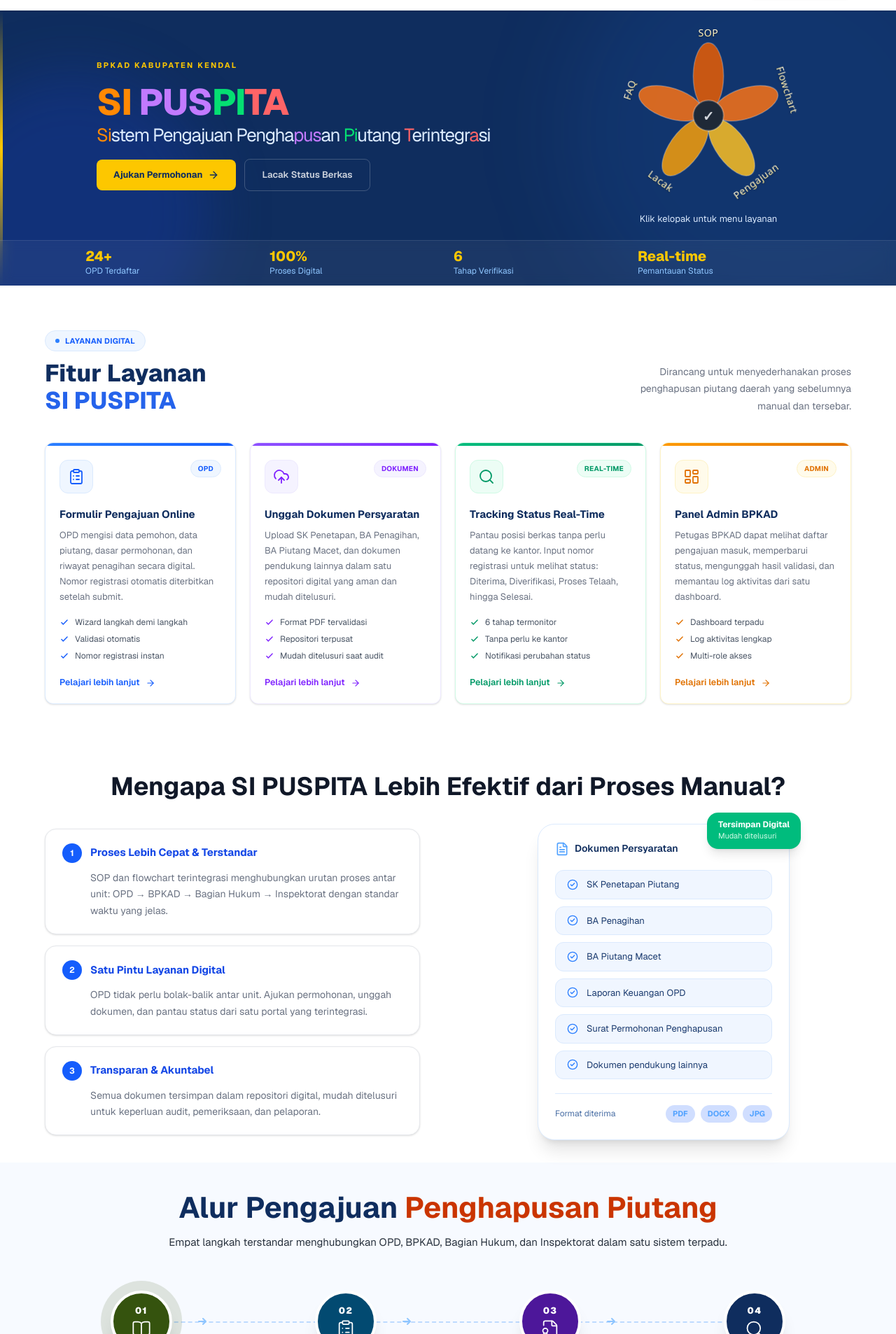
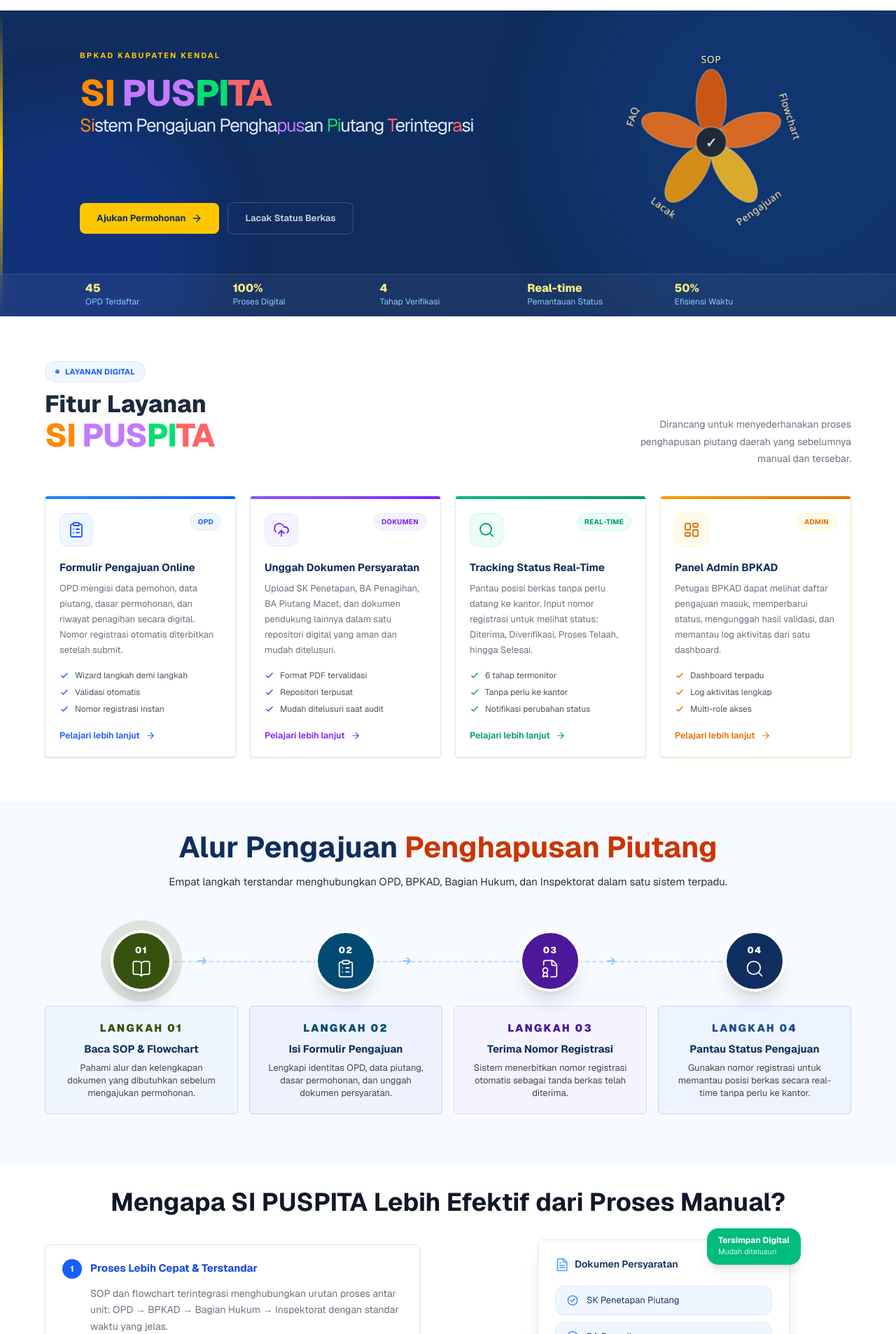
Before and after one commit to farizbaiquni/si-puspita, a Next.js app: page /homepage in a window 1280 px wide. Shown: the part 54-1960 px from the top of the page at 70% size. Built offline with nearby package versions, Linux system fonts and the light colour scheme.

Commit message:
improve homepage

```diff
--- a/src/app/homepage/page.tsx
+++ b/src/app/homepage/page.tsx
@@ -8,23 +8,18 @@ import {
   UploadCloud,
   LayoutDashboard,
   Phone,
-  ChevronDown,
   Menu,
   X,
   CheckCircle2,
-  Clock,
   BookOpen,
   ClipboardList,
   Bell,
-  ShieldCheck,
   FileSearch,
   FileBadge,
   Building2,
   LogIn,
   Eye,
   EyeOff,
-  KeyRound,
-  User,
 } from "lucide-react";
 import { useEffect, useState } from "react";
 import Image from "next/image";
@@ -152,6 +147,40 @@ const WARNA_KELOPAK = ["#e85d04", "#f97316", "#fbbf24", "#f59e0b", "#f97316"];
 const SUDUT_KELOPAK = [0, 72, 144, 216, 288];
 
 // ─── Bunga Modal — Content Components ────────────────────────────────────────
+
+function SiPuspitaHeading({
+  showSlogan = true,
+  size = "lg",
+}: {
+  showSlogan?: boolean;
+  size?: "sm" | "md" | "lg" | "xl";
+}) {
+  const s = {
+    sm: { h: "text-[32px] lg:text-[40px]", sl: "text-[18px] lg:text-[22px]" },
+    md: { h: "text-[36px] lg:text-[46px]", sl: "text-[20px] lg:text-[24px]" },
+    lg: { h: "text-[40px] lg:text-[52px]", sl: "text-[22px] lg:text-[26px]" },
+    xl: { h: "text-[48px] lg:text-[60px]", sl: "text-[24px] lg:text-[30px]" },
+  }[size];
+
+  return (
+    <h1 className={`mb-5 leading-[1.1] font-extrabold tracking-tight ${s.h}`}>
+      <span className="text-orange-400">SI </span>
+      <span className="text-purple-400">PUS</span>
+      <span className="text-green-400">PI</span>
+      <span className="text-red-400">TA</span>
+
+      {showSlogan && (
+        <span className={`mt-1 block font-normal text-blue-100 ${s.sl}`}>
+          <span className="text-orange-400">Si</span>stem Pengajuan Pengha
+          <span className="text-purple-400">pus</span>an{" "}
+          <span className="text-green-400">Pi</span>utang{" "}
+          <span className="text-red-400">T</span>erintegr
+          <span className="text-red-400">a</span>si
+        </span>
+      )}
+    </h1>
+  );
+}
 
 function ModalSOP() {
   return (
@@ -702,15 +731,6 @@ const NAV_LINKS = [
   { label: "Kontak Layanan", hasDropdown: false, href: "#kontak" },
 ];
 
-const STAKEHOLDERS = [
-  "OPD Pemohon",
-  "BPKAD Kendal",
-  "Bagian Hukum",
-  "Inspektorat",
-  "TPUPPD",
-  "PUPN",
-];
-
 const FITUR = [
   {
     icon: <ClipboardList strokeWidth={1.8} />,
@@ -815,63 +835,6 @@ const ALUR = [
   },
 ];
 
-const STATUS_LIST = [
-  {
-    label: "Diterima",
-    unit: "Sistem / OPD",
-    desc: "Berkas pengajuan berhasil dikirim dan nomor registrasi diterbitkan.",
-    dot: "bg-blue-500",
-    track: "bg-blue-100",
-    text: "text-blue-700",
-    icon: "M9 12l2 2 4-4M21 12a9 9 0 11-18 0 9 9 0 0118 0z",
-  },
-  {
-    label: "Diverifikasi",
-    unit: "BPKAD",
-    desc: "Tim BPKAD memeriksa kelengkapan dan keabsahan dokumen.",
-    dot: "bg-indigo-500",
-    track: "bg-indigo-100",
-    text: "text-indigo-700",
-    icon: "M9 5H7a2 2 0 00-2 2v12a2 2 0 002 2h10a2 2 0 002-2V7a2 2 0 00-2-2h-2M9 5a2 2 0 002 2h2a2 2 0 002-2M9 5a2 2 0 012-2h2a2 2 0 012 2m-6 9l2 2 4-4",
-  },
-  {
-    label: "Proses Telaah",
-    unit: "BPKAD",
-    desc: "Analisis mendalam atas data piutang dan kelayakan penghapusan.",
-    dot: "bg-amber-500",
-    track: "bg-amber-100",
-    text: "text-amber-700",
-    icon: "M21 21l-6-6m2-5a7 7 0 11-14 0 7 7 0 0114 0z",
-  },
-  {
-    label: "Proses Hukum",
-    unit: "Bagian Hukum",
-    desc: "Kajian aspek hukum dan penyusunan rekomendasi penghapusan.",
-    dot: "bg-orange-500",
-    track: "bg-orange-100",
-    text: "text-orange-700",
-    icon: "M3 6l3 1m0 0l-3 9a5.002 5.002 0 006.001 0M6 7l3 9M6 7l6-2m6 2l3-1m-3 1l-3 9a5.002 5.002 0 006.001 0M18 7l3 9m-3-9l-6-2m0-2v2m0 16V5m0 16H9m3 0h3",
-  },
-  {
-    label: "Proses Inspektorat",
-    unit: "Inspektorat",
-    desc: "Audit dan pengawasan internal sebelum keputusan akhir diterbitkan.",
-    dot: "bg-purple-500",
-    track: "bg-purple-100",
-    text: "text-purple-700",
-    icon: "M9 12l2 2 4-4m5.618-4.016A11.955 11.955 0 0112 2.944a11.955 11.955 0 01-8.618 3.04A12.02 12.02 0 003 9c0 5.591 3.824 10.29 9 11.622 5.176-1.332 9-6.03 9-11.622 0-1.042-.133-2.052-.382-3.016z",
-  },
-  {
-    label: "Selesai",
-    unit: "Pimpinan",
-    desc: "Surat keputusan penghapusan piutang diterbitkan dan disahkan.",
-    dot: "bg-emerald-500",
-    track: "bg-emerald-100",
-    text: "text-emerald-700",
-    icon: "M5 3v4M3 5h4M6 17v4m-2-2h4m5-16l2.286 6.857L21 12l-5.714 2.143L13 21l-2.286-6.857L5 12l5.714-2.143L13 3z",
-  },
-];
-
 const DOKUMEN_REQD = [
   "SK Penetapan Piutang",
   "BA Penagihan",
@@ -931,7 +894,7 @@ export default function SiPuspitaLandingPage() {
       {/* ══════════════════ NAVBAR ══════════════════ */}
       <header className="sticky top-0 z-50">
         <nav className="border-b border-white/20 bg-white/80 shadow-sm backdrop-blur-md">
-          <div className="mx-auto flex h-[68px] max-w-[1200px] items-center justify-between px-6">
+          <div className="mx-auto flex h-17 max-w-300 items-center justify-between px-6">
             {/* Logo */}
             <Image
               src="/SiPuspita_Fix.png"
@@ -1036,7 +999,7 @@ export default function SiPuspitaLandingPage() {
         <div className="absolute top-0 left-0 h-full w-1 bg-gradient-to-b from-yellow-400/0 via-yellow-400 to-yellow-400/0" />
 
         {/* Content wrapper (no duplication) */}
-        <div className="relative mx-auto w-full max-w-[1100px] px-12 py-5">
+        <div className="relative mx-auto w-full max-w-[1100px] px-6 py-14">
           <div className="flex flex-col items-center gap-12 lg:flex-row lg:items-center">
             {/* ── Kiri: teks utama ── */}
             <div className="flex-1">
@@ -1044,24 +1007,10 @@ export default function SiPuspitaLandingPage() {
               <p className="mb-4 text-[11px] font-bold tracking-[0.2em] text-yellow-400 uppercase">
                 BPKAD Kabupaten Kendal
               </p>
-
               {/* Headline */}
-              <h1 className="mb-5 text-[40px] leading-[1.1] font-extrabold tracking-tight lg:text-[52px]">
-                <span className="text-orange-400">SI </span>
-                <span className="text-purple-400">PUS</span>
-                <span className="text-green-400">PI</span>
-                <span className="text-red-400">TA</span>
-                <span className="mt-1 block text-[22px] font-normal text-blue-100 lg:text-[26px]">
-                  <span className="text-orange-400">Si</span>stem Pengajuan
-                  Pengha<span className="text-purple-400">pus</span>an{" "}
-                  <span className="text-green-400">Pi</span>utang{" "}
-                  <span className="text-red-400">T</span>erintegr
-                  <span className="text-red-400">a</span>si
-                </span>
-              </h1>
-
+              <SiPuspitaHeading showSlogan={true} />
               {/* Actions */}
-              <div className="flex flex-wrap items-center gap-3">
+              <div className="mt-24 flex flex-wrap items-center gap-3">
                 <a
                   href="#formulir"
                   className="inline-flex items-center gap-2 rounded-lg bg-yellow-400 px-6 py-3 text-[13px] font-bold text-[#0f2d5e] transition hover:bg-yellow-300"
@@ -1080,7 +1029,7 @@ export default function SiPuspitaLandingPage() {
             </div>
 
             {/* ── Kanan: bunga menu interaktif ── */}
-            <div className="flex w-full flex-col items-center lg:w-auto lg:shrink-0">
+            <div className="flex w-full flex-col items-center pr-5 lg:w-auto lg:shrink-0">
               <div className="h-62 w-62 sm:h-65 sm:w-65">
                 <BungaSVG
                   activeId={bungaActiveId}
@@ -1089,9 +1038,6 @@ export default function SiPuspitaLandingPage() {
                   onCenterClick={handleCenterClick}
                 />
               </div>
-              <p className="mt-2 text-center text-[13px] text-blue-100">
-                Klik kelopak untuk menu layanan
-              </p>
             </div>
           </div>
         </div>
@@ -1099,15 +1045,16 @@ export default function SiPuspitaLandingPage() {
         {/* Stats bar */}
         <div className="relative border-t border-white/10 bg-white/5 backdrop-blur-sm">
           <div className="mx-auto max-w-[1100px] px-8 py-3">
-            <div className="grid grid-cols-2 gap-4 sm:grid-cols-4">
+            <div className="grid grid-cols-2 gap-4 sm:grid-cols-5">
               {[
-                { num: "24+", label: "OPD Terdaftar" },
+                { num: "45", label: "OPD Terdaftar" },
                 { num: "100%", label: "Proses Digital" },
-                { num: "6", label: "Tahap Verifikasi" },
+                { num: "4", label: "Tahap Verifikasi" },
                 { num: "Real-time", label: "Pemantauan Status" },
+                { num: "50%", label: "Efisiensi Waktu" },
               ].map(({ num, label }) => (
                 <div key={label} className="flex flex-col gap-0.5">
-                  <span className="text-[20px] leading-none font-extrabold text-yellow-400">
+                  <span className="text-[16px] leading-none font-extrabold text-yellow-200">
                     {num}
                   </span>
                   <span className="text-[12px] text-blue-300">{label}</span>
@@ -1119,7 +1066,7 @@ export default function SiPuspitaLandingPage() {
       </section>
 
       {/* ══════════════════ FITUR UTAMA ══════════════════ */}
-      <section id="formulir" className="bg-white py-12 sm:py-16">
+      <section id="formulir" className="bg-white px-3 py-12 sm:py-16">
         <div className="mx-auto max-w-[1200px] px-6">
           {/* Heading */}
           <div className="mb-10 flex flex-col justify-between gap-4 sm:flex-row sm:items-end">
@@ -1128,10 +1075,10 @@ export default function SiPuspitaLandingPage() {
                 <div className="h-1.5 w-1.5 rounded-full bg-blue-500" />
                 Layanan Digital
               </div>
-              <h2 className="text-[28px] leading-[1.15] font-extrabold text-[#0f2d5e] sm:text-[34px]">
+              <h2 className="text-[25px] leading-[1.15] font-extrabold text-[#1c293d] sm:text-[34px]">
                 Fitur Layanan
                 <br className="hidden sm:block" />
-                <span className="text-[#2563eb]"> SI PUSPITA</span>
+                <SiPuspitaHeading showSlogan={false} size="md" />
               </h2>
             </div>
             <p className="max-w-[320px] text-[14px] leading-[1.75] text-gray-500 sm:text-right">
@@ -1145,16 +1092,16 @@ export default function SiPuspitaLandingPage() {
             {FITUR.map((f, i) => (
               <div
                 key={f.title}
-                className={`group relative flex flex-col rounded-xl border ${f.border} cursor-default overflow-hidden bg-white shadow-sm transition-all duration-300 hover:shadow-lg`}
+                className={`group relative flex flex-col rounded-sm border ${f.border} cursor-default overflow-hidden bg-white shadow-sm transition-all duration-300 hover:shadow-lg`}
               >
                 {/* Accent top bar */}
-                <div className={`h-1 w-full bg-gradient-to-r ${f.accent}`} />
+                <div className={`h-1 w-full bg-linear-to-r ${f.accent}`} />
 
                 <div className="flex flex-1 flex-col p-5">
                   {/* Icon + badge row */}
                   <div className="mb-5 flex items-start justify-between">
                     <div
-                      className={`h-12 w-12 rounded-xl ${f.bg} ${f.border} flex flex-shrink-0 items-center justify-center border transition-transform duration-300 group-hover:scale-105`}
+                      className={`h-12 w-12 rounded-xl ${f.bg} ${f.border} flex shrink-0 items-center justify-center border transition-transform duration-300 group-hover:scale-105`}
                     >
                       <span className={`h-6 w-6 ${f.color}`}>{f.icon}</span>
                     </div>
@@ -1216,91 +1163,6 @@ export default function SiPuspitaLandingPage() {
                 />
               </div>
             ))}
-          </div>
-        </div>
-      </section>
-
-      {/* ══════════════════ KEUNGGULAN ══════════════════ */}
-      <section className="bg-white py-6 sm:py-8">
-        <div className="mx-auto max-w-[1200px] px-6">
-          <h2 className="mb-8 text-center text-[25px] leading-[1.2] font-bold text-gray-900 sm:text-[36px]">
-            Mengapa SI PUSPITA Lebih Efektif dari Proses Manual?
-          </h2>
-
-          <div className="grid items-center gap-12 lg:grid-cols-2 xl:gap-20">
-            <div className="flex flex-col gap-4">
-              {KEUNGGULAN.map((k) => (
-                <div
-                  key={k.num}
-                  className="rounded-2xl border border-gray-200 bg-white px-6 py-5 shadow-sm"
-                >
-                  <div className="mb-2.5 flex items-center gap-3">
-                    <div className="flex h-7 w-7 shrink-0 items-center justify-center rounded-full bg-blue-600">
-                      <span className="text-[12px] font-bold text-white">
-                        {k.num}
-                      </span>
-                    </div>
-                    <h3 className="text-[15px] font-bold text-blue-700">
-                      {k.title}
-                    </h3>
-                  </div>
-                  <p className="pl-10 text-[14px] leading-[1.7] text-gray-500">
-                    {k.desc}
-                  </p>
-                </div>
-              ))}
-            </div>
-
-            {/* Dokumen requirements visual */}
-            <div className="flex justify-center">
-              <div className="relative w-[320px] sm:w-[360px]">
-                <div className="rounded-3xl border border-blue-100 bg-white p-6 shadow-xl">
-                  <div className="mb-5 flex items-center gap-2">
-                    <FileText className="h-5 w-5 text-blue-400" />
-                    <span className="text-[14px] font-semibold text-[#0f2d5e]">
-                      Dokumen Persyaratan
-                    </span>
-                  </div>
-                  <div className="flex flex-col gap-2.5">
-                    {DOKUMEN_REQD.map((doc, i) => (
-                      <div
-                        key={i}
-                        className="flex items-center gap-3 rounded-xl border border-blue-100 bg-[#f0f6ff] px-4 py-2.5"
-                      >
-                        <CheckCircle2 className="h-4 w-4 shrink-0 text-blue-500" />
-                        <span className="text-[13px] text-[#1a3a6e]">
-                          {doc}
-                        </span>
-                      </div>
-                    ))}
-                  </div>
-                  <div className="mt-5 flex items-center justify-between border-t border-blue-100 pt-4">
-                    <span className="text-[12px] text-[#4a6fa5]">
-                      Format diterima
-                    </span>
-                    <div className="flex gap-2">
-                      {["PDF", "DOCX", "JPG"].map((fmt) => (
-                        <span
-                          key={fmt}
-                          className="rounded-full bg-blue-600/20 px-2.5 py-1 text-[11px] font-bold text-blue-400"
-                        >
-                          {fmt}
-                        </span>
-                      ))}
-                    </div>
-                  </div>
-                </div>
-                {/* Floating badge */}
-                <div className="absolute -top-4 -right-4 rounded-2xl bg-emerald-500 px-4 py-2.5 shadow-lg">
-                  <p className="text-[12px] leading-tight font-bold text-white">
-                    Tersimpan Digital
-                  </p>
-                  <p className="text-[11px] text-emerald-100">
-                    Mudah ditelusuri
-                  </p>
-                </div>
-              </div>
-            </div>
           </div>
         </div>
       </section>
@@ -1431,6 +1293,91 @@ export default function SiPuspitaLandingPage() {
         </div>
       </section>
 
+      {/* ══════════════════ KEUNGGULAN ══════════════════ */}
+      <section className="bg-white py-6 sm:py-8">
+        <div className="mx-auto max-w-[1200px] px-6">
+          <h2 className="mb-8 text-center text-[25px] leading-[1.2] font-bold text-gray-900 sm:text-[36px]">
+            Mengapa SI PUSPITA Lebih Efektif dari Proses Manual?
+          </h2>
+
+          <div className="grid items-center gap-12 lg:grid-cols-2 xl:gap-20">
+            <div className="flex flex-col gap-4">
+              {KEUNGGULAN.map((k) => (
+                <div
+                  key={k.num}
+                  className="rounded-md border border-gray-200 bg-white px-6 py-5 shadow-sm"
+                >
+                  <div className="mb-2.5 flex items-center gap-3">
+                    <div className="flex h-7 w-7 shrink-0 items-center justify-center rounded-full bg-blue-600">
+                      <span className="text-[12px] font-bold text-white">
+                        {k.num}
+                      </span>
+                    </div>
+                    <h3 className="text-[15px] font-bold text-blue-700">
+                      {k.title}
+                    </h3>
+                  </div>
+                  <p className="pl-10 text-[14px] leading-[1.7] text-gray-500">
+                    {k.desc}
+                  </p>
+                </div>
+              ))}
+            </div>
+
+            {/* Dokumen requirements visual */}
+            <div className="flex justify-center">
+              <div className="relative w-[320px] sm:w-[360px]">
+                <div className="rounded-md border border-blue-100 bg-white p-6 shadow-xl">
+                  <div className="mb-5 flex items-center gap-2">
+                    <FileText className="h-5 w-5 text-blue-400" />
+                    <span className="text-[14px] font-semibold text-[#0f2d5e]">
+                      Dokumen Persyaratan
+                    </span>
+                  </div>
+                  <div className="flex flex-col gap-2.5">
+                    {DOKUMEN_REQD.map((doc, i) => (
+                      <div
+                        key={i}
+                        className="flex items-center gap-3 rounded-xl border border-blue-100 bg-[#f0f6ff] px-4 py-2.5"
+                      >
+                        <CheckCircle2 className="h-4 w-4 shrink-0 text-blue-500" />
+                        <span className="text-[13px] text-[#1a3a6e]">
+                          {doc}
+                        </span>
+                      </div>
+                    ))}
+                  </div>
+                  <div className="mt-5 flex items-center justify-between border-t border-blue-100 pt-4">
+                    <span className="text-[12px] text-[#4a6fa5]">
+                      Format diterima
+                    </span>
+                    <div className="flex gap-2">
+                      {["PDF", "DOCX", "JPG"].map((fmt) => (
+                        <span
+                          key={fmt}
+                          className="rounded-full bg-blue-600/20 px-2.5 py-1 text-[11px] font-bold text-blue-400"
+                        >
+                          {fmt}
+                        </span>
+                      ))}
+                    </div>
+                  </div>
+                </div>
+                {/* Floating badge */}
+                <div className="absolute -top-4 -right-4 rounded-2xl bg-emerald-500 px-4 py-2.5 shadow-lg">
+                  <p className="text-[12px] leading-tight font-bold text-white">
+                    Tersimpan Digital
+                  </p>
+                  <p className="text-[11px] text-emerald-100">
+                    Mudah ditelusuri
+                  </p>
+                </div>
+              </div>
+            </div>
+          </div>
+        </div>
+      </section>
+
       {/* ══════════════════ KONTAK ══════════════════ */}
       <section id="kontak" className="bg-gray-50 py-6 sm:py-8">
         <div className="mx-auto max-w-[1200px] px-6">
```
